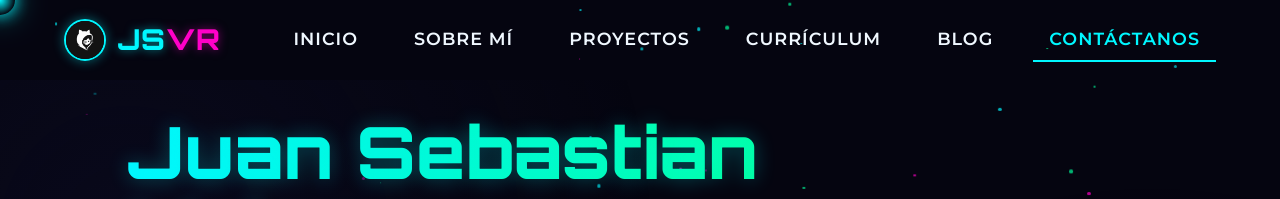
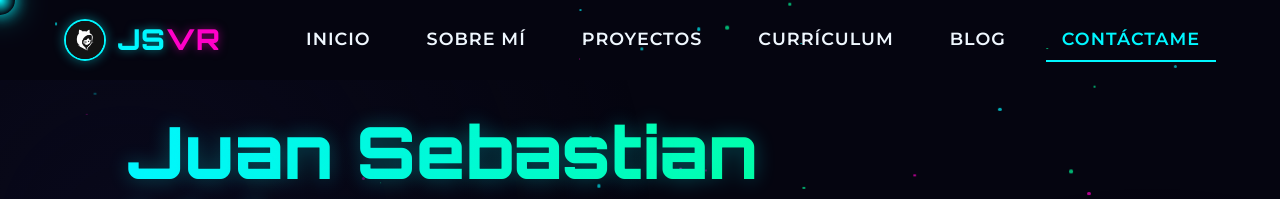
Before and after one commit to Talyxen/tu-portafolio, a website with bundled scripts: page index.html in a window 1280 px wide. Shown: the top 199 px of the page. Built offline with nearby package versions, Linux system fonts and the light colour scheme.

Commit message:
update: cambiar texto 'Contáctanos' a 'Contáctame'

```diff
--- a/index.html
+++ b/index.html
@@ -53,7 +53,7 @@
           <li><a href="#proyectos">Proyectos</a></li>
           <li><a href="#curriculum">Currículum</a></li>
           <li><a href="#blog">Blog</a></li>
-          <li><a href="#contacto">Contáctanos</a></li>
+          <li><a href="#contacto">Contáctame</a></li>
         </ul>
       </nav>
     </header>
@@ -413,7 +413,7 @@
               <a href="#blog"><i class="fas fa-blog"></i> Blog</a>
             </li>
             <li>
-              <a href="#contacto"><i class="fas fa-envelope"></i> Contáctanos</a>
+              <a href="#contacto"><i class="fas fa-envelope"></i> Contáctame</a>
             </li>
           </ul>
         </div>
```
